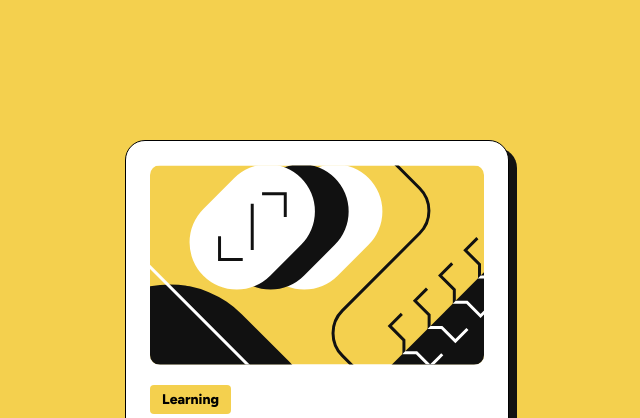
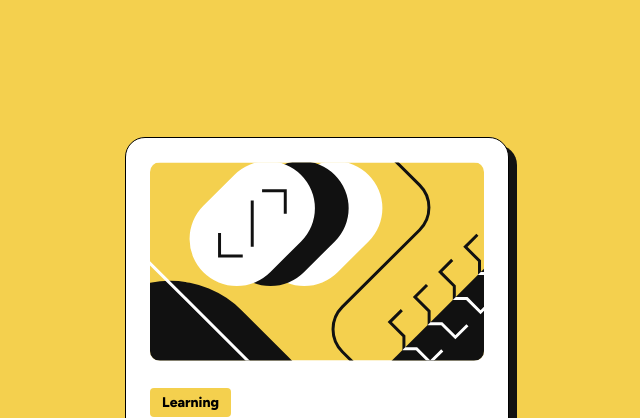
Before and after one commit to nicholas-crawford/blog-preview-card-main, a plain HTML site: page index.html in a window 1280 px wide. Shown: the top 418 px of the page, without its empty margins (323-963 px from the left). Drawn offline with Linux system fonts and the light colour scheme.

Commit message:
Moved around grid centering.
Fixed image scaling.

```diff
--- a/index.html
+++ b/index.html
@@ -18,7 +18,9 @@
 
 <body class="content">
   <main class="card">
-    <img class="card__mainImage" src="./assets/images/illustration-article.svg" alt="Yellow and black graphics with a code tag"/>
+    <div class="card__mainImageWrapper">
+      <img class="card__mainImage" src="./assets/images/illustration-article.svg" alt="Yellow and black graphics with a code tag"/>
+    </div>
     <div class="card__content">
       <p class="card__tag"><span>Learning</span></p>
 
--- a/style.css
+++ b/style.css
@@ -34,11 +34,12 @@ html {
     font-family: "Figtree", sans-serif;
     font-optical-sizing: auto;
     font-style: normal;
+    height: 100%;
+    display: grid;
 }
 
-html, body {
-    height: 100%;
-    display: grid;
+body {
+    margin: auto;
 }
 
 .card {
@@ -46,9 +47,10 @@ html, body {
     flex-direction: column;
     align-items: center;
     max-width: 384px;
+    height: fit-content;
     border: black 1px solid;
     border-radius: var(--spacing-250);
-    margin: auto;
+    margin:var(--spacing-300);
     background-color: var(--white-regular);
     box-shadow: var(--spacing-100) var(--spacing-100) 0 0 var(--grey-950);
 }
@@ -60,11 +62,17 @@ html, body {
     margin: var(--spacing-300);
 }
 
+.card__mainImageWrapper {
+    padding: var(--spacing-300) var(--spacing-300) var(--spacing-0) var(--spacing-300);
+    height: 100%;
+    width: 100%;
+}
+
 .card__mainImage {
-    margin: var(--spacing-300) var(--spacing-300) var(--spacing-0) var(--spacing-300);
     border-radius: var(--spacing-125);
-    width: fit-content;
-    height: 200px;
+    max-width:100%;
+    max-height: 100%;
+    height: auto;
 }
 
 .card__tag {
@@ -128,11 +136,6 @@ body {
     -webkit-font-smoothing: antialiased;
 }
 
-img, picture, video, canvas, svg {
-    display: block;
-    max-width: 100%;
-}
-
 input, button, textarea, select {
     font: inherit;
 }
```
